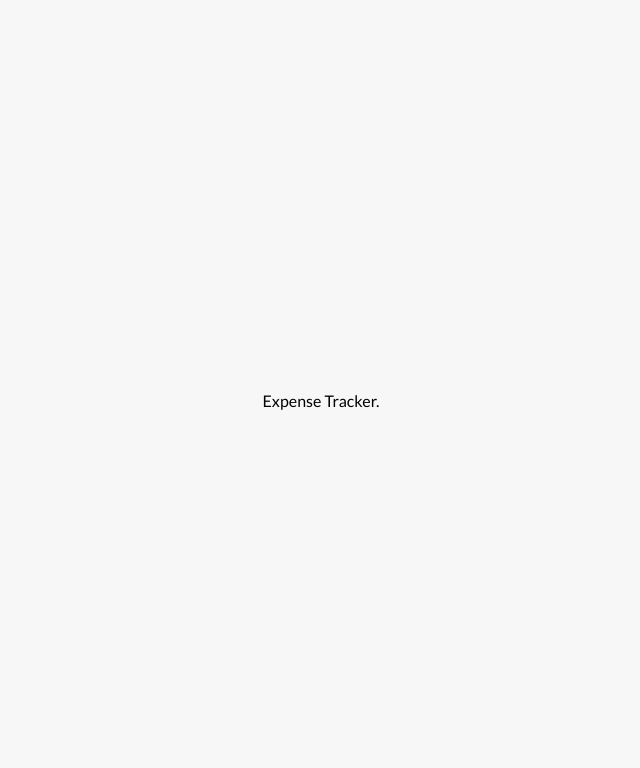
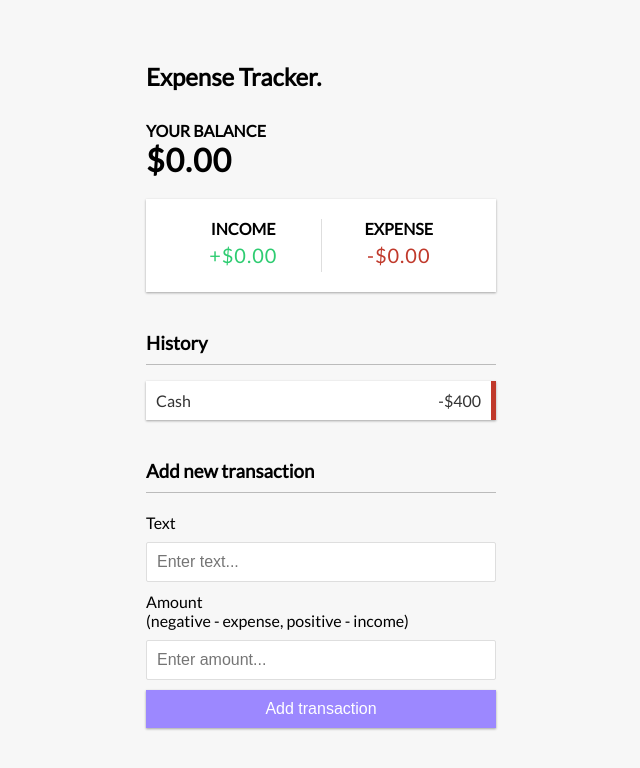
Before and after one commit to shubhamsingh11/expenseTracker, a React (Create React App) app: page / in a window 1280 px wide. Shown: the top 768 px of the page, without its empty margins (319-959 px from the left). Built offline with nearby package versions, Linux system fonts and the light colour scheme.

Commit message:
UI setup complete

```diff
--- a/src/App.js
+++ b/src/App.js
@@ -1,10 +1,20 @@
 import './App.css';
 import { Header } from './component/Header.jsx';
+import { Balance } from './component/Balance.jsx';
+import { IncomeExpenses } from './component/IncomeExpenses.jsx';
+import { TransactionList } from './component/TransactionList.jsx';
+import { AddTransaction } from './component/AddTransaction.jsx';
 
 function App() {
   return (
     <div>
       <Header />
+      <div className="container">
+        <Balance />
+        <IncomeExpenses />
+        <TransactionList />
+        <AddTransaction />
+      </div>
     </div>
   );
 }
--- /dev/null
+++ b/src/component/AddTransaction.jsx
@@ -0,0 +1,23 @@
+import React from 'react';
+
+export const AddTransaction = () => {
+    return (
+    <div>
+      <h3>Add new transaction</h3>
+      <form id="form">
+        <div className="form-control">
+          <label htmlFor="text">Text</label>
+          <input type="text" id="text" placeholder="Enter text..." />
+        </div>
+        <div className="form-control">
+          <label htmlFor="amount"
+            >Amount <br />
+            (negative - expense, positive - income)</label
+          >
+          <input type="number" id="amount" placeholder="Enter amount..." />
+        </div>
+        <button className="btn">Add transaction</button>
+        </form>
+    </div>
+    )
+}
--- /dev/null
+++ b/src/component/Balance.jsx
@@ -0,0 +1,10 @@
+import React from 'react';
+
+export const Balance = () => {
+    return (
+        <>
+        <h4>Your Balance</h4>
+        <h1>$0.00</h1>
+        </>
+    )
+}
--- a/src/component/Header.jsx
+++ b/src/component/Header.jsx
@@ -1,6 +1,8 @@
+import React from 'react';
+
 export const Header = () => {
     return (
-        <div>
+        <h2>
             Expense Tracker.
-        </div>
+        </h2>
     )}
--- /dev/null
+++ b/src/component/IncomeExpenses.jsx
@@ -0,0 +1,16 @@
+import React from 'react';
+
+export const IncomeExpenses = () => {
+    return (
+        <div className="inc-exp-container">
+        <div>
+          <h4>Income</h4>
+          <p className="money plus">+$0.00</p>
+        </div>
+        <div>
+          <h4>Expense</h4>
+          <p className="money minus">-$0.00</p>
+        </div>
+      </div>
+    )
+}
--- /dev/null
+++ b/src/component/TransactionList.jsx
@@ -0,0 +1,14 @@
+import React from 'react';
+
+export const TransactionList = () => {
+    return (
+        <>
+        <h3>History</h3>
+        <ul className="list">
+          <li className="minus">
+            Cash <span>-$400</span><button className="delete-btn">x</button>
+          </li>
+        </ul>
+        </>
+    )
+}
```
